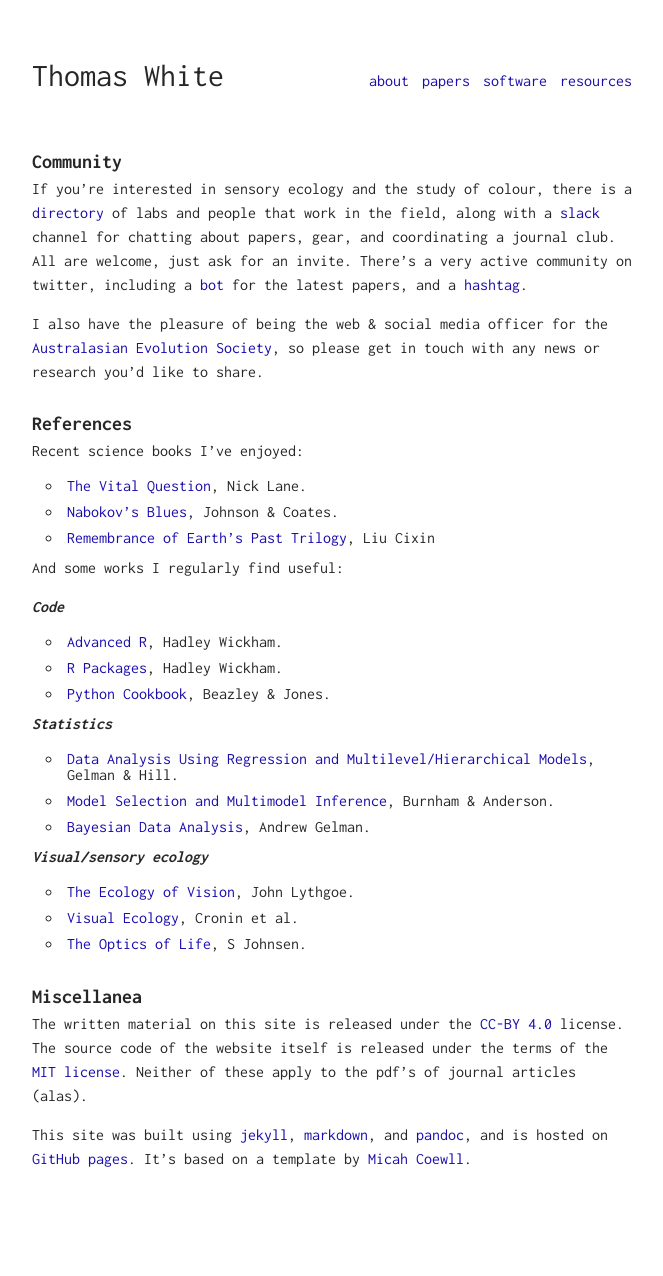
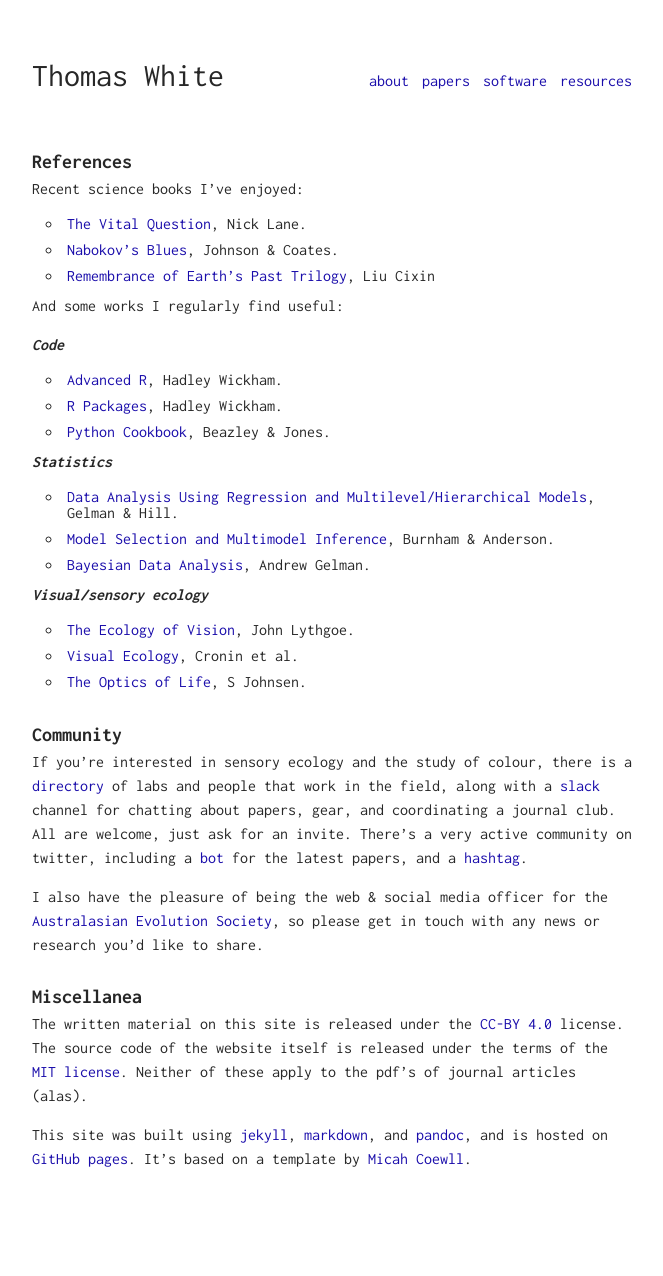
Before and after one commit to thomased/thomased.github.io, a Jekyll site: the page built from resources/index.md, in a window 1280 px wide. Shown: the whole page, without its empty margins (308-971 px from the left). Built offline with Jekyll 4.4.1, drawn with Linux system fonts in a browser that asks for light colours; our own code applies the rules of GitHub Pages for plain Markdown files; some of the changed lines change nothing that is shown.

Commit message:
Switcheroo

```diff
--- a/resources/index.md
+++ b/resources/index.md
@@ -1,12 +1,6 @@
 ---
 layout: post
 ---
-
-# Community
-
-If you're interested in sensory ecology and the study of colour, there is a [directory](http://colsci.weebly.com/contact.html) of labs and people that work in the field, along with a [slack](https://slack.com/downloads) channel for chatting about papers, gear, and coordinating a journal club. All are welcome, just ask for an invite. There's a very active community on twitter, including a [bot](https://twitter.com/colsci_papers) for the latest papers, and a [hashtag](https://twitter.com/#colsci).
-
-I also have the pleasure of being the web & social media officer for the [Australasian Evolution Society](http://www.ausevo.com), so please get in touch with any news or research you'd like to share.
 
 # References
 
@@ -32,6 +26,12 @@ And some works I regularly find useful:
 * [Visual Ecology](http://press.princeton.edu/titles/10281.html), Cronin et al.
 * [The Optics of Life](http://press.princeton.edu/titles/9640.html), S Johnsen.
 
+# Community
+
+If you're interested in sensory ecology and the study of colour, there is a [directory](http://colsci.weebly.com/contact.html) of labs and people that work in the field, along with a [slack](https://slack.com/downloads) channel for chatting about papers, gear, and coordinating a journal club. All are welcome, just ask for an invite. There's a very active community on twitter, including a [bot](https://twitter.com/colsci_papers) for the latest papers, and a [hashtag](https://twitter.com/#colsci).
+
+I also have the pleasure of being the web & social media officer for the [Australasian Evolution Society](http://www.ausevo.com), so please get in touch with any news or research you'd like to share.
+
 # Miscellanea
 
 The written material on this site is released under the [CC-BY 4.0](https://creativecommons.org/licenses/by/4.0/) license. The source code of the website itself is released under the terms of the [MIT license](http://opensource.org/licenses/MIT). Neither of these apply to the pdf's of journal articles (alas).
```
